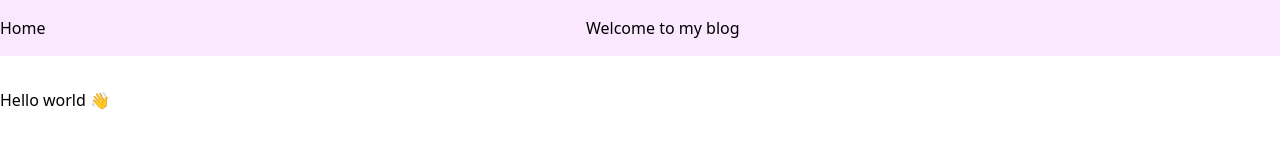
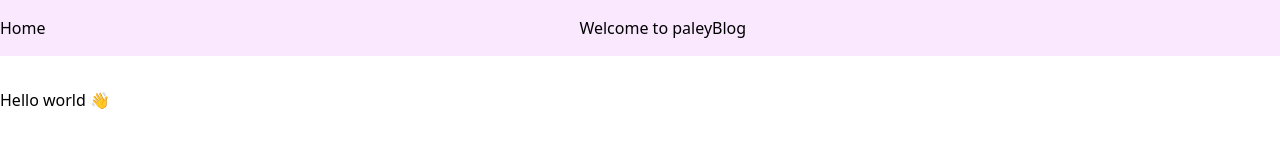
Before and after one commit to ben40d9/next-blog, a Next.js app: page / in a window 1280 px wide. Shown: the top 160 px of the page. Built offline with nearby package versions, Linux system fonts and the light colour scheme.

Commit message:
change text on an element

```diff
--- a/components/layout.js
+++ b/components/layout.js
@@ -8,7 +8,7 @@ export default function Layout({ children }) {
           <Link href="/">
             <a>Home</a>
           </Link>
-          <span className="mx-auto">Welcome to my blog</span>{" "}
+          <span className="mx-auto">Welcome to paleyBlog</span>{" "}
         </div>
       </header>
       <main className="container mx-auto flex-1">{children}</main>
```
